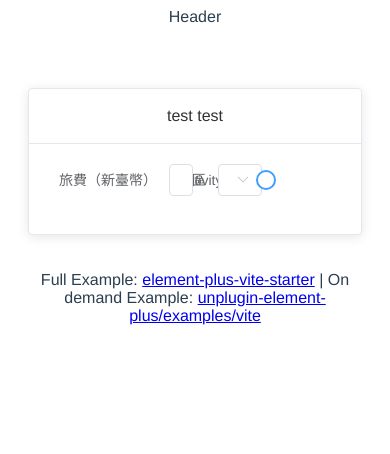
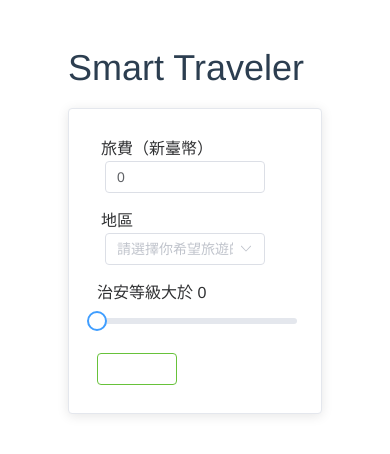
Before and after one commit to Bogay/smart-traveler, a Vue app: page / in a window 390 px wide. Shown: the top 454 px of the page. Built offline with nearby package versions, Linux system fonts and the light colour scheme.

Commit message:
style: make card responsive

```diff
--- a/package.json
+++ b/package.json
@@ -18,7 +18,9 @@
     "sass": "^1.43.4",
     "typescript": "^4.4.4",
     "unplugin-vue-components": "^0.17.0",
-    "vite": "^2.6.13"
+    "vite": "^2.6.13",
+    "vite-plugin-windicss": "^1.6.1",
+    "windicss": "^3.4.2"
   },
   "license": "MIT"
 }
--- a/src/components/HelloWorld.vue
+++ b/src/components/HelloWorld.vue
@@ -7,19 +7,9 @@ defineProps<{
   msg: string
 }>();
 
-let form = {
-  name: '',
-  region: '',
-  date1: '',
-  date2: '',
-  delivery: false,
-  type: [],
-  resource: '',
-  desc: '',
-};
-
-const count = ref(0);
-const input = ref("element-plus");
+let bucket = ref(0);
+let safetyLevel = ref(0);
+let region = ref('');
 
 const toast = () => {
   ElMessage.success('Hello')
@@ -31,55 +21,38 @@ function onSubmit() {
 </script>
 
 <template>
-  <el-container>
-    <el-header>Header</el-header>
+  <el-container class="p-12">
+    <el-header
+      style="block-size: fit-content"
+      class="md:m-auto lg:m-3 text-left text-5xl <md:text-4xl"
+    >Smart Traveler</el-header>
     <el-main>
-      <el-card>
-        <template #header>
-          <div>test test</div>
-        </template>
-        <el-form ref="form" :model="form" label-width="120px">
-          <el-row>
-            <el-col :span="4">
-              <el-form-item label="旅費（新臺幣）">
-                <el-input v-model="form.name"></el-input>
-              </el-form-item>
-            </el-col>
-            <el-col :span="4">
-              <el-form-item label="地區">
-                <el-select v-model="form.region" placeholder="please select your zone">
-                  <el-option label="Zone one" value="shanghai"></el-option>
-                  <el-option label="Zone two" value="beijing"></el-option>
-                </el-select>
-              </el-form-item>
-            </el-col>
-            <el-col :span="8">
-              <el-form-item label="Activity form">
-                <el-slider></el-slider>
-              </el-form-item>
-            </el-col>
-            <el-col :span="2">
-              <el-form-item>
-                <el-button :icon="Search" type="success" @click="onSubmit">搜尋</el-button>
-              </el-form-item>
-            </el-col>
-          </el-row>
-        </el-form>
+      <el-card class="lg:mx-12 lg:px-6 px-3">
+        <el-row :gutter="24">
+          <div class="m-2 flex-row">
+            <span class="<md:block w-30 align-middle">旅費（新臺幣）</span>
+            <el-input class="w-40 mx-2" v-model="bucket"></el-input>
+          </div>
+          <div class="m-2 flex-row">
+            <span class="<md:block w-10 align-middle">地區</span>
+            <el-select class="w-40 mx-2" v-model="region" placeholder="請選擇你希望旅遊的區域">
+              <el-option label="Zone one" value="shanghai"></el-option>
+              <el-option label="Zone two" value="beijing"></el-option>
+            </el-select>
+          </div>
+          <div class="m-2 flex-row">
+            <span class="<md:block w-30 md:ml-3 mr-6 text-left">治安等級大於 {{ safetyLevel }}</span>
+            <el-slider class="w-50 inline-flex align-middle" v-model="safetyLevel"></el-slider>
+          </div>
+          <el-button
+            style="block-size: fit-content"
+            class="m-2"
+            :icon="Search"
+            type="success"
+            @click="onSubmit"
+          >搜尋</el-button>
+        </el-row>
       </el-card>
     </el-main>
-    <el-footer>
-      <p>
-        Full Example:
-        <a
-          href="https://github.com/element-plus/element-plus-vite-starter"
-          target="_blank"
-        >element-plus-vite-starter</a>
-        | On demand Example:
-        <a
-          href="https://github.com/element-plus/unplugin-element-plus"
-          target="_blank"
-        >unplugin-element-plus/examples/vite</a>
-      </p>
-    </el-footer>
   </el-container>
 </template>
--- a/src/main.ts
+++ b/src/main.ts
@@ -2,6 +2,7 @@ import { createApp } from "vue";
 import App from "./App.vue";
 import ElementPlus from "element-plus";
 import "element-plus/dist/index.css";
+import 'virtual:windi.css';
 
 const app = createApp(App);
 app.use(ElementPlus);
--- a/vite.config.ts
+++ b/vite.config.ts
@@ -2,6 +2,7 @@ import path from "path";
 import { defineConfig } from "vite";
 import vue from "@vitejs/plugin-vue";
 
+import WindiCSS from 'vite-plugin-windicss';
 import Components from "unplugin-vue-components/vite";
 import { ElementPlusResolver } from "unplugin-vue-components/resolvers";
 
@@ -21,6 +22,7 @@ export default defineConfig({
   },
   plugins: [
     vue(),
+    WindiCSS(),
     Components({
       resolvers: [
         ElementPlusResolver({
```
